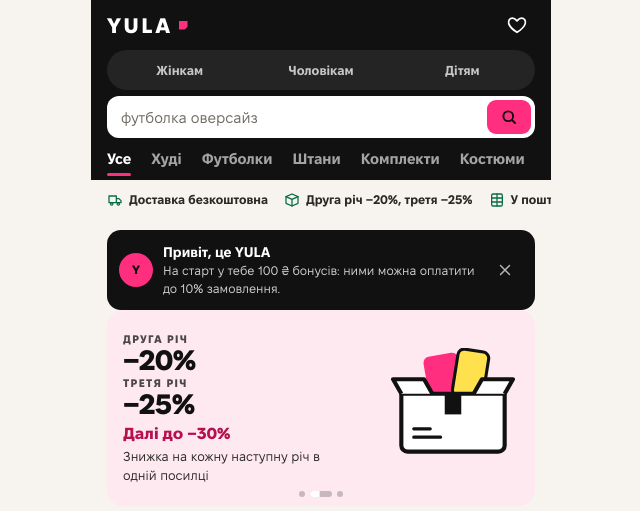
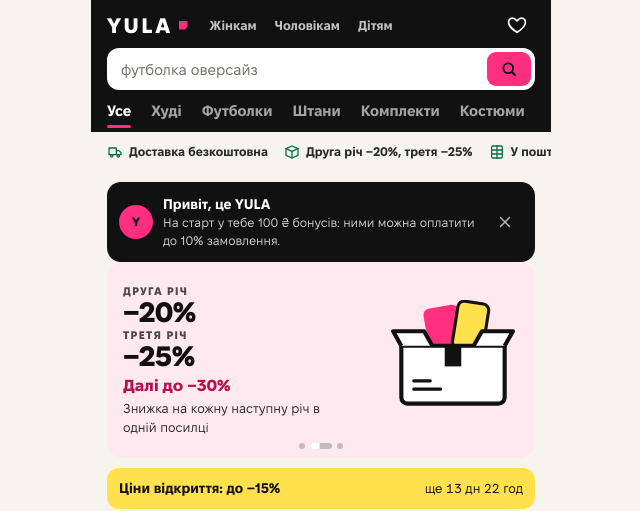
Before and after one commit to dmitrylavrov06-debug/Yula2, a plain HTML site: page index.html in a window 1280 px wide. Shown: the top 511 px of the page, without its empty margins (319-959 px from the left). Drawn offline with Linux system fonts and the light colour scheme.

Commit message:
Put the audience switch back next to the logo
Co-Authored-By: Claude Opus 5.5 <noreply@anthropic.com>
Claude-Session: https://claude.ai/code/session_013hvP26zV99Pu4Y6c87RiT3

```diff
--- a/index.html
+++ b/index.html
@@ -193,9 +193,10 @@ svg.i{width:18px;height:18px;flex:none;fill:none;stroke:currentColor;stroke-widt
 .star{color:var(--ink);font-weight:700;display:inline-flex;gap:2px;align-items:center}
 .star svg{width:12px;height:12px;fill:var(--ink)}
 .newb{font-weight:800;color:var(--ink);background:var(--butter);border-radius:4px;padding:0 5px;font-size:11px}
-.who{display:grid;grid-auto-flow:column;grid-auto-columns:1fr;gap:2px;margin:8px 0 2px;background:rgba(255,255,255,.08);border-radius:999px;padding:3px}
+.who{display:flex;gap:2px;margin-left:4px;min-width:0;overflow-x:auto;scrollbar-width:none}
 .who::-webkit-scrollbar{display:none}
-.who button{min-width:0;padding:6px 4px;white-space:nowrap;text-align:center;border-radius:999px;font-weight:700;font-size:13px;color:rgba(255,255,255,.74);min-height:34px;transition:background .2s,color .2s}
+.who button{flex:none;padding:6px 8px;border-radius:999px;font-weight:700;font-size:13px;color:rgba(255,255,255,.74);min-height:34px;transition:background .2s,color .2s}
+@media(max-width:390px){.who{margin-left:0}.who button{padding:6px 5px;font-size:12px}.r1{gap:6px}}
 .who button[aria-selected="true"]{background:#fff;color:var(--ink)}
 .gh{margin:20px 0 10px;font-size:15px;font-weight:800}
 .cc small{color:var(--muted);font-weight:600;font-size:11.5px;margin-top:-3px}
@@ -585,10 +586,9 @@ label.f input,select.f{display:block;width:100%;margin-top:4px;padding:12px;bord
 <div class="app">
   <header class="hdr gut" id="hdr">
     <div class="r1">
-      <div class="mark">YULA<b></b></div><span class="sp"></span>
+      <div class="mark">YULA<b></b></div><div class="who" id="who" role="tablist" aria-label="Для кого"></div><span class="sp"></span>
       <button class="hb" type="button" data-go="likes" aria-label="Обране"><svg class="i" viewBox="0 0 24 24"><path d="M12 20s-7.5-4.6-9-9.5C2 7 4.2 4.5 7 4.5c2 0 3.4 1.2 5 3 1.6-1.8 3-3 5-3 2.8 0 5 2.5 4 6C19.5 15.4 12 20 12 20z"/></svg></button>
     </div>
-    <div class="who" id="who" role="tablist" aria-label="Для кого"></div>
     <div class="r2">
       <label class="pill" id="pill" for="q">
         <input id="q" type="search" autocomplete="off" aria-label="Пошук товарів">
```
